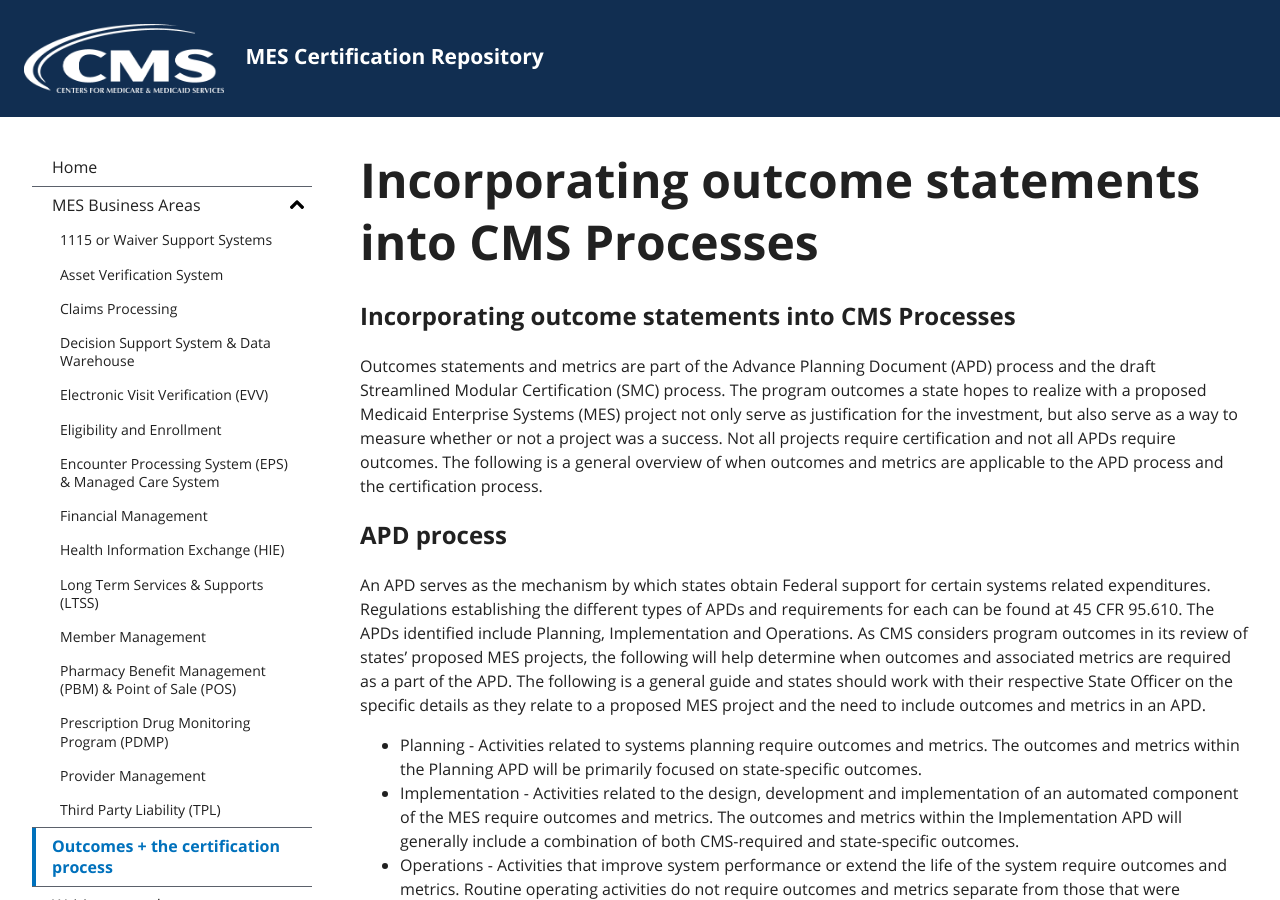
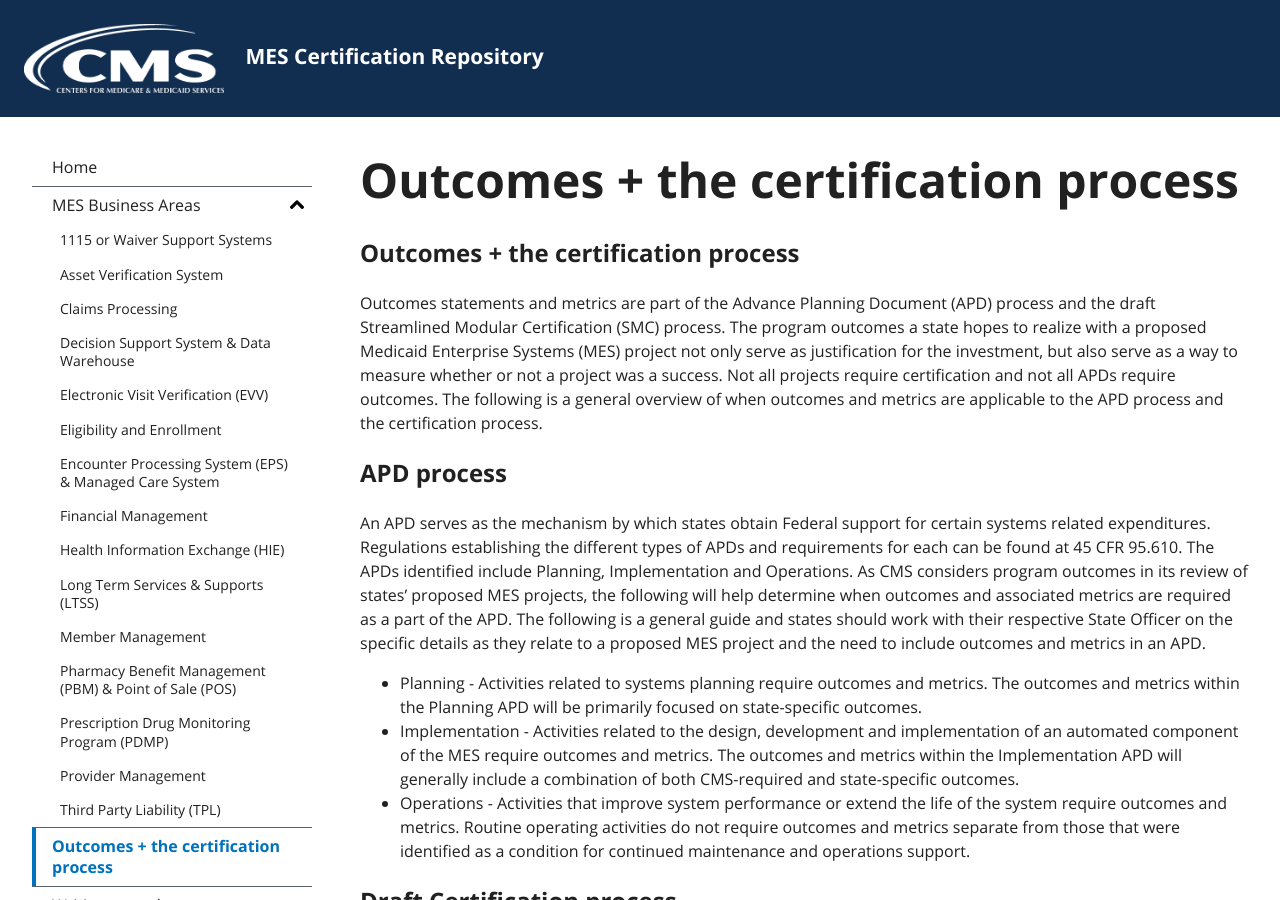
Before and after one commit to CMSgov/CMCS-DSG-DSS-Certification-Staging, a Jekyll site: the page built from certification-process.md, in a window 1280 px wide and 900 px high. Built offline with Jekyll 4.4.1, drawn with Linux system fonts in a browser that asks for light colours; our own code applies the rules of GitHub Pages for plain Markdown files.

Commit message:
outcomes page header update

```diff
--- a/certification-process.md
+++ b/certification-process.md
@@ -1,7 +1,7 @@
 ---
 layout: default
 ---
-# Incorporating outcome statements into CMS Processes
+# Outcomes + the certification process
 Outcomes statements and metrics are part of the Advance Planning Document (APD) process and the draft Streamlined Modular Certification (SMC) process. The program outcomes a state hopes to realize with a proposed Medicaid Enterprise Systems (MES) project not only serve as justification for the investment, but also serve as a way to measure whether or not a project was a success. Not all projects require certification and not all APDs require outcomes. The following is a general overview of when outcomes and metrics are applicable to the APD process and the certification process.
 
 ## APD process
```
